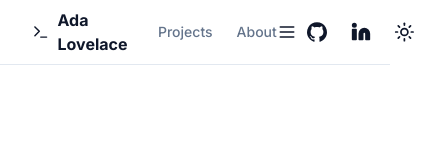
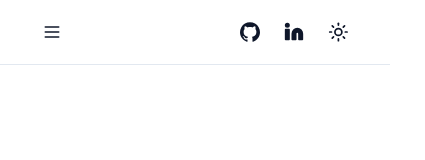
Before and after one commit to asfires/next-portfolio-template, a Next.js app: page / in a window 390 px wide. Shown: the top 160 px of the page, 425 px wide, since content can reach past the window. Built offline with nearby package versions, Linux system fonts and the light colour scheme.

Commit message:
fix:conditional main nav

```diff
--- a/components/main-nav.tsx
+++ b/components/main-nav.tsx
@@ -14,11 +14,13 @@ export function MainNav({ items }: MainNavProps) {
   return (
     <div className="flex gap-6 md:gap-10">
       <Link href="/" className="flex items-center space-x-2">
-        <Icons.logo className="h-6 w-6" />
-        <span className="inline-block font-bold">{siteConfig.name}</span>
+        <Icons.logo className="h-6 w-6 hidden md:flex" />
+        <span className="hidden md:inline-block font-bold tracking-tight">
+          {siteConfig.name}
+        </span>
       </Link>
       {items?.length ? (
-        <nav className="flex gap-6">
+        <nav className="hidden gap-6 md:flex">
           {items?.map(
             (item, index) =>
               item.href && (
```
